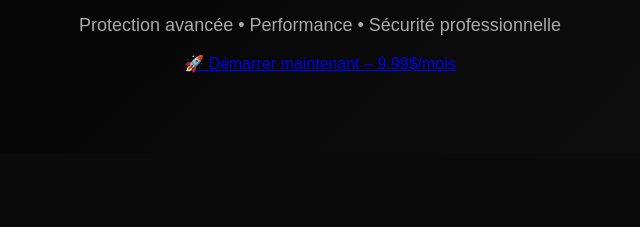
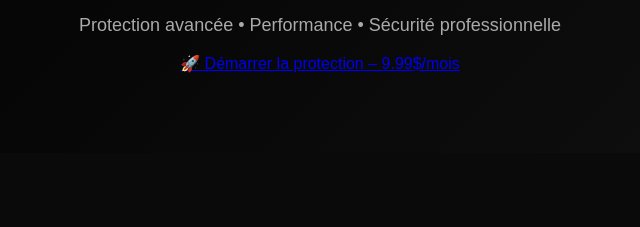
Before and after one commit to gaellevesque535-ops/nexxguardproxl, a website: page index.html in a window 1280 px wide. Shown: the part 175-402 px from the top of the page, 320-960 px from the left. Drawn offline with Linux system fonts and the light colour scheme.

Commit message:
Update index.html

```diff
--- a/index.html
+++ b/index.html
@@ -80,7 +80,7 @@ footer {
     <p class="subtitle">Protection avancée • Performance • Sécurité professionnelle</p>
 
 <a href="https://buy.stripe.com/bJebIT7b057N6RO2Bj6Na00" class="bouton" target="_blank">
-🚀 Démarrer maintenant – 9.99$/mois
+🚀 Démarrer la protection – 9.99$/mois
 </a>
 </header>
 
```
